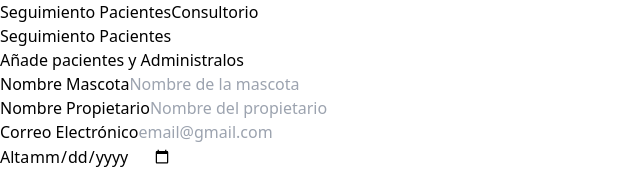
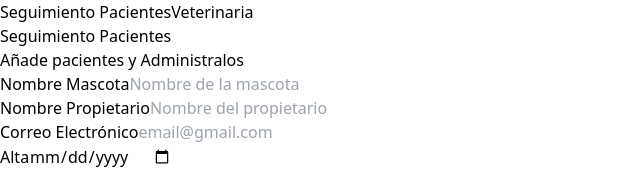
Before and after one commit to victorivanlopezlearning/patient-manager-react, a React (Vite) app: page / in a window 1280 px wide. Shown: the top 169 px of the page, without its empty margins (0-640 px from the left). Built offline with nearby package versions, Linux system fonts and the light colour scheme.

Commit message:
Header.jsx: styles finished

```diff
--- a/src/components/Header.jsx
+++ b/src/components/Header.jsx
@@ -3,7 +3,7 @@ function Header() {
   return (
     <h1 className="font-black text-5xl text-center">
       Seguimiento Pacientes
-      <span className="text-indigo-600 block">Consultorio</span>
+      <span className="text-indigo-600 block">Veterinaria</span>
     </h1>
   )
 }
```
